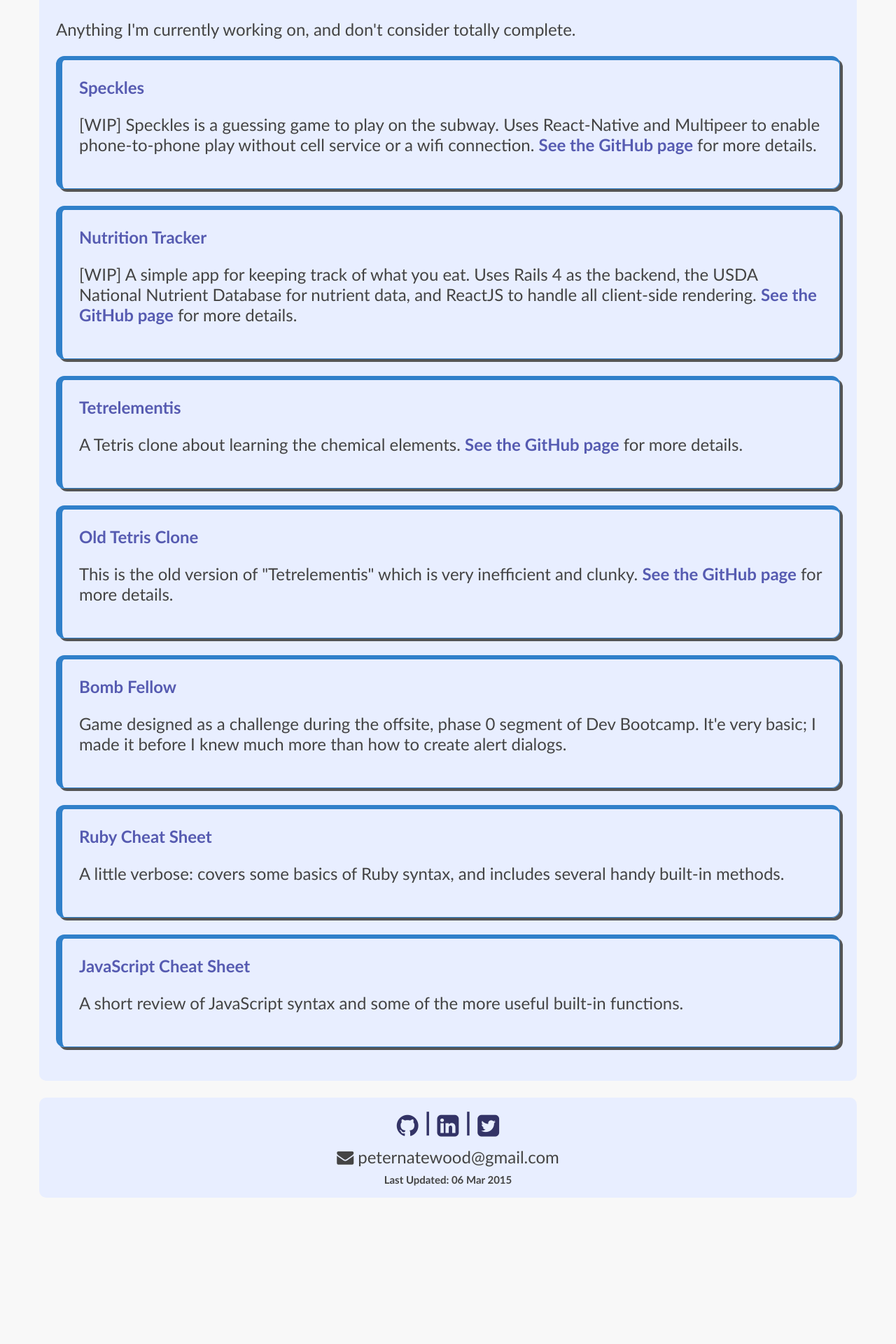
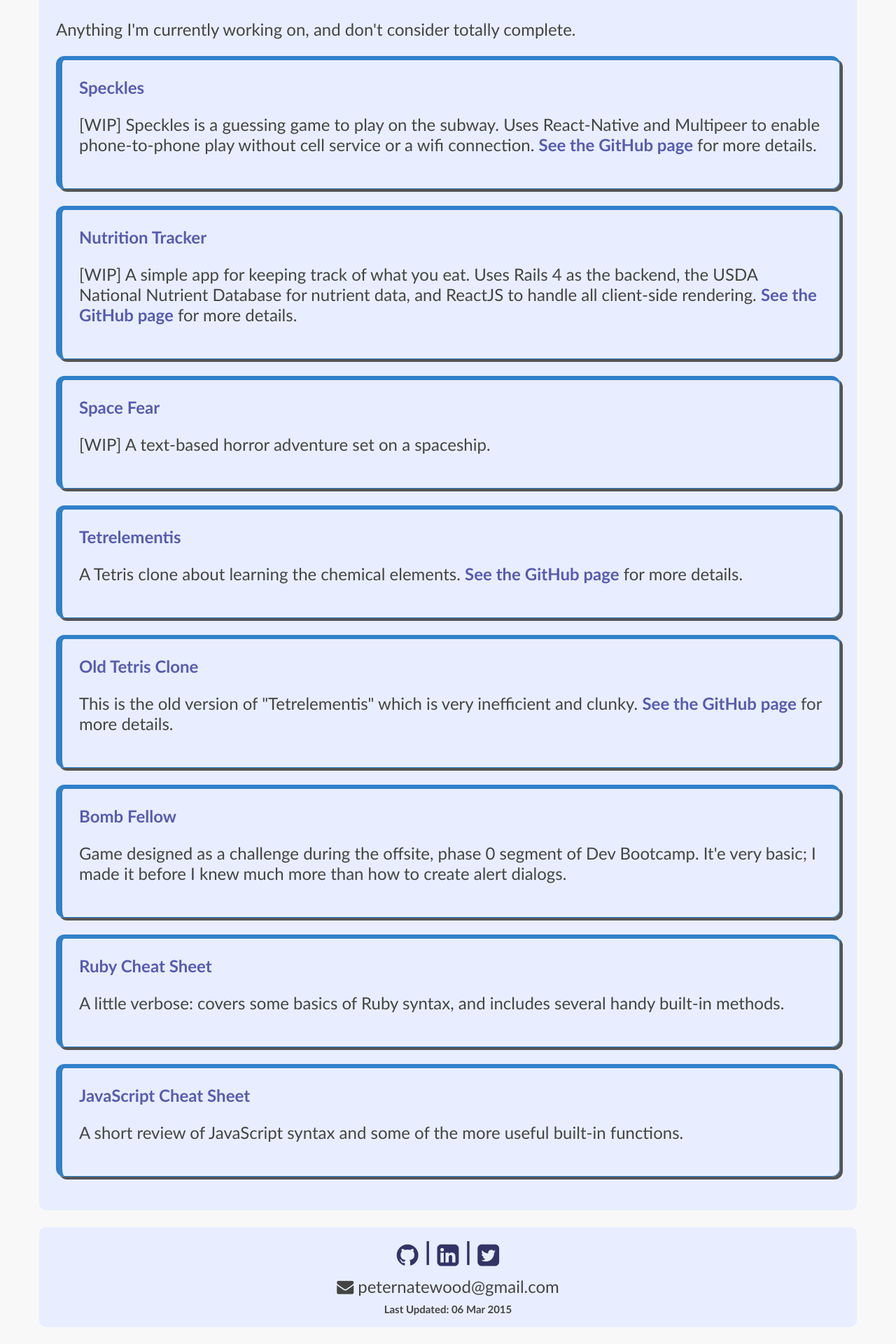
Before and after one commit to peternatewood/RoyTuesday.github.io, a Jekyll site: the page built from _pages/projects.html, in a window 1280 px wide. Shown: the part 705-2625 px from the top of the page at 70% size. Built offline with Jekyll 4.4.1, drawn with Linux system fonts in a browser that asks for light colours; before the commit the page ends 2440 px from its top, so only the background shows below that.

Commit message:
Add link for space fear in projects page

```diff
--- a/_pages/projects.html
+++ b/_pages/projects.html
@@ -32,6 +32,12 @@ permalink: /projects/
       <p>
         [WIP] A simple app for keeping track of what you eat. Uses Rails 4 as the backend, the USDA National Nutrient Database for nutrient data, and ReactJS to handle all client-side rendering. <a href="https://github.com/roytuesday/nutrition-tracker" target="_blank">See the GitHub page</a> for more details.
       </p>
+    </li>
+    <li>
+      <a href={{ "/projects/space-fear" | prepend: site.baseurl }}>
+        Space Fear
+      </a>
+      <p>[WIP] A text-based horror adventure set on a spaceship.</p>
     </li>
     <li>
       <a href={{ "/projects/tetrelementis" | prepend: site.baseurl }}>
```
